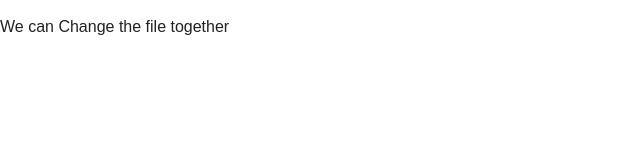
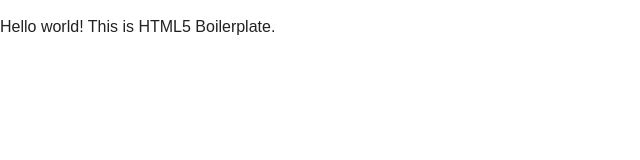
Before and after one commit to Exarcus/test3, a plain HTML site: page html5-boilerplate_v5.1.0/index.html in a window 1280 px wide. Shown: the full height of the page, 0-640 px from the left. Drawn offline with nearby package versions, Linux system fonts and the light colour scheme.

Commit message:
Revert "changes"
This reverts commit f00a365144a6bf8ed5b1d31d138cd5408a65d087.

```diff
--- a/html5-boilerplate_v5.1.0/index.html
+++ b/html5-boilerplate_v5.1.0/index.html
@@ -20,7 +20,7 @@
         <![endif]-->
 
         <!-- Add your site or application content here -->
-        <p>We can Change the file together</p>
+        <p>Hello world! This is HTML5 Boilerplate.</p>
 
         <script src="//ajax.googleapis.com/ajax/libs/jquery/1.11.2/jquery.min.js"></script>
         <script>window.jQuery || document.write('<script src="js/vendor/jquery-1.11.2.min.js"><\/script>')</script>
```
